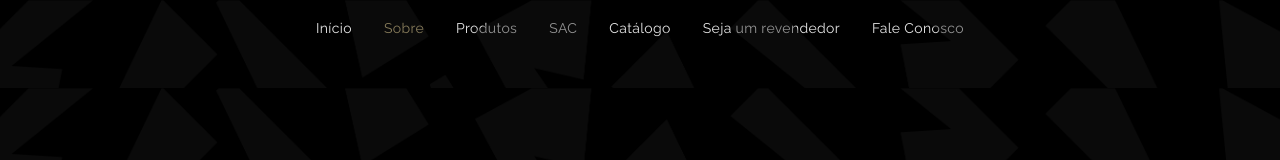
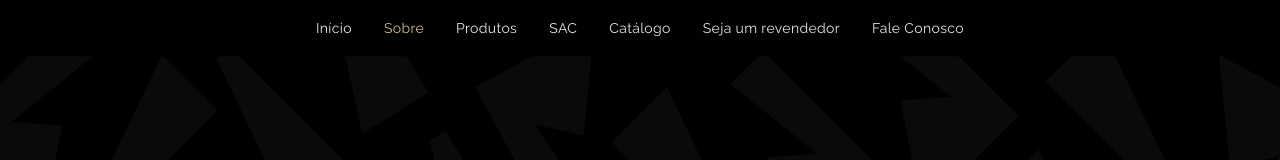
Before and after one commit to Kotige/supertok, a React (Vite) app: page / in a window 1280 px wide. Shown: the top 160 px of the page. Built offline with nearby package versions, Linux system fonts and the light colour scheme; a web font is replaced by a local one.

Commit message:
fix(hero): adjust hero background

```diff
--- a/src/components/Navbar/index.jsx
+++ b/src/components/Navbar/index.jsx
@@ -60,7 +60,7 @@ export default function Navbar() {
     return (
         <>
             {/* Navbar */}
-            <header className="w-full z-50">
+            <header className="w-full z-50 bg-black">
                 <nav
                 className="
                     mx-auto max-w-7xl py-4 px-4
--- a/src/pages/Home/Hero/index.jsx
+++ b/src/pages/Home/Hero/index.jsx
@@ -5,7 +5,7 @@ import vlogo from "../../../assets/images/vlogo.png";
 
 export default function Hero() {
     return (
-        <section id="home" className="relative mt-8 h-[100vh] flex items-center">
+        <section id="home" className="relative h-[100vh] flex items-center">
             <div className="bg-hero"/>
             <div className="hero-content w-full px-6 lg:px-16 flex flex-col gap-12 lg:flex-row lg:items-center lg:justify-between">
                 {/* Left Top content */}
--- a/src/pages/Home/index.jsx
+++ b/src/pages/Home/index.jsx
@@ -12,7 +12,7 @@ import "./styles.scss";
 
 export default function Home () {
     return (
-        <main className="bg-hero">
+        <main className="">
             <Navbar />
             <Hero />
             <About />
--- a/src/pages/Home/styles.scss
+++ b/src/pages/Home/styles.scss
@@ -15,5 +15,6 @@
     background-position: bottom center;
     background-repeat: repeat-y;
 
+    z-index: -1;
     opacity: 0.4; /* opacidade só da imagem */
 }
```
